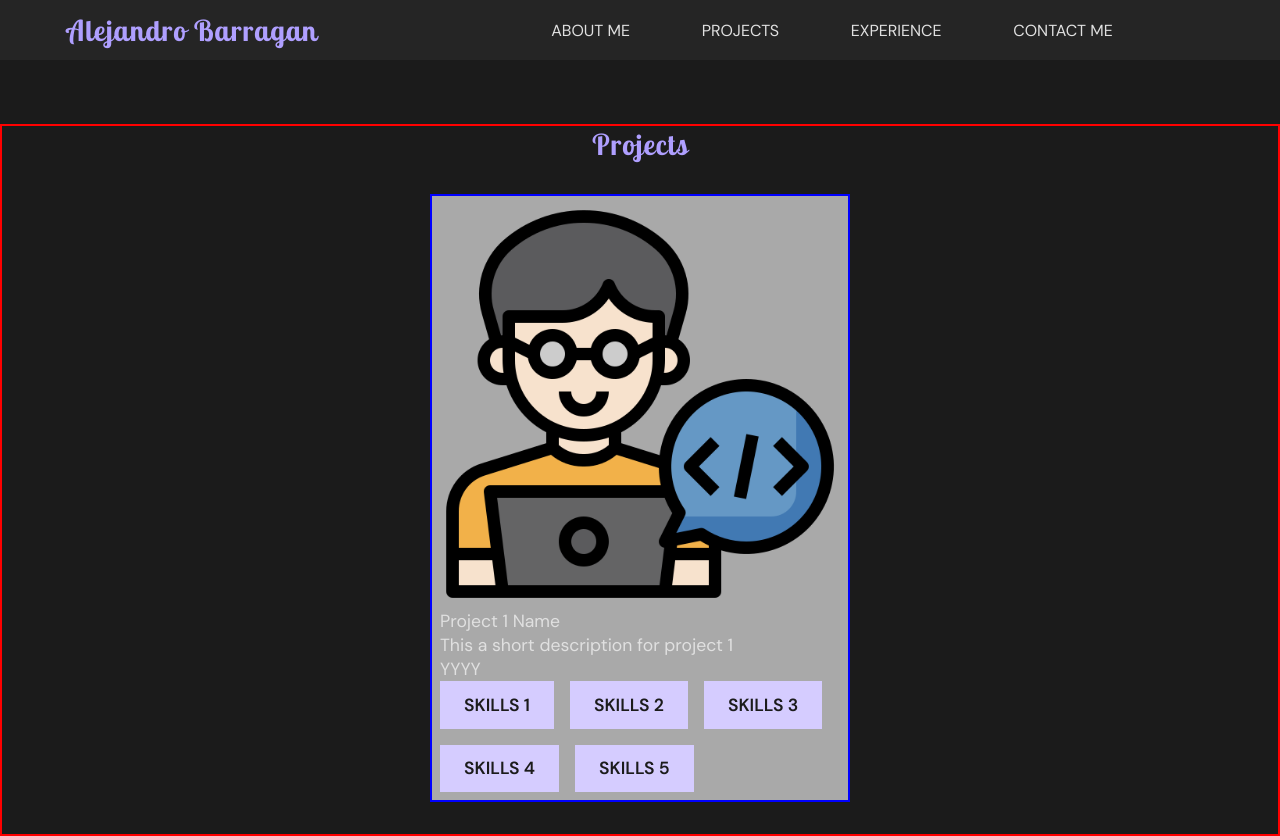
After one commit to Ale1188/117-portfolio-ch48, a Django app: page /content/ in a window 1280 px wide. The commit adds this page. Run offline with Django 5.2, Linux system fonts and the light colour scheme.

Commit message:
class 1 and incomplete class 2

```diff
--- a/config/urls.py
+++ b/config/urls.py
@@ -15,7 +15,7 @@ Including another URLconf
     2. Add a URL to urlpatterns:  path('blog/', include('blog.urls'))
 """
 from django.contrib import admin
-from django.urls import path
+from django.urls import path, include
 from pages.views import home_view, about_view
 from content.views import project_list, experience_list
 
@@ -23,4 +23,5 @@ urlpatterns = [
     path('admin/', admin.site.urls),
     path('home', home_view, name='home'),
     path('', about_view, name='about'),
+    path('content/', include('content.urls'))
 ]
--- a/content/urls.py
+++ b/content/urls.py
@@ -2,6 +2,6 @@ from django.urls import path
 from .views import project_list, experience_list
 
 urlpatterns = [
-    path('', project_list, name='project_list'),
+    path('', project_list, name='projects_list'),
     path('experience_list', experience_list, name='experience_list'),
 ]
--- a/content/views.py
+++ b/content/views.py
@@ -2,7 +2,7 @@ from django.shortcuts import render
 
 # Create your views here.
 def project_list(request):
-    return render(request, 'content/project_list.html')
+    return render(request, 'content/projects_list.html')
 
 def experience_list(request):
     return render(request, 'content/experience_list.html')
--- a/static/css/responsive.css
+++ b/static/css/responsive.css
@@ -77,7 +77,7 @@
     }
 
     .about-image-container {
-        width: 100%;
+        width: 80%;
     }
 
     .about-image-container img {
--- a/static/css/section.css
+++ b/static/css/section.css
@@ -27,7 +27,34 @@
     margin: 2rem 0;
 }
 
-/* A */
+/* Project Section */
+.projects-section {
+    border: solid red 2px;
+    margin-top: 4rem;
+}
+
+.projects-list {
+    border: solid blue 2px;
+    margin: 2rem 0px;
+}
+
+.project-card {
+    width: 25rem;
+    display: flex;
+    flex-wrap: wrap;
+    padding: 0.5rem;
+    background-color: darkgray;
+}
+
+.project-card img{
+    width: 100%;
+}
+
+.project-skills {
+    display: flex;
+    flex-wrap: wrap;
+    gap: 1rem;
+}
 
 
 /* Experience Section */
--- a/templates/base.html
+++ b/templates/base.html
@@ -43,9 +43,9 @@
             </div>
             <!-- Menu options -->
             <div class="nav-options center-row">
-                <a href="{% static 'about' %}">About Me</a>
-                <a href="">Projects</a>
-                <a href="">Experience</a>
+                <a href="{% url 'about' %}">About Me</a>
+                <a href="{% url 'projects_list' %}">Projects</a>
+                <a href="{% url 'experience_list' %}">Experience</a>
                 <a href="">Contact Me</a>
             </div>
         </nav>
--- /dev/null
+++ b/templates/content/projects_list.html
@@ -0,0 +1,37 @@
+{% extends 'base.html' %}
+
+{% block title %} project list {% endblock title %}
+{% load static %}
+
+{% block content %}
+
+<section class="projects-section center-column">
+    <h2>Projects</h2>
+
+    <div class="projects-list center-row">
+
+        <div class="project-card">
+
+            <a href="htts://github.com/" target="_blank">
+                <img src="{% static './img/logo.png' %}" alt="">
+                <p>Project 1 Name</p>
+                <p>This a short description for project 1</p>
+                <p>YYYY</p>
+
+                <div class="project-skills">
+                    <label class="text-label">Skills 1</label>
+                    <label class="text-label">Skills 2</label>
+                    <label class="text-label">Skills 3</label>
+                    <label class="text-label">Skills 4</label>
+                    <label class="text-label">Skills 5</label>
+                </div>
+            </a>
+
+        </div>
+
+    </div>
+
+</section>
+
+
+{% endblock content %}
```
Also changed, not shown: templates/content/project_list.html (deleted, +0 -29 lines).
